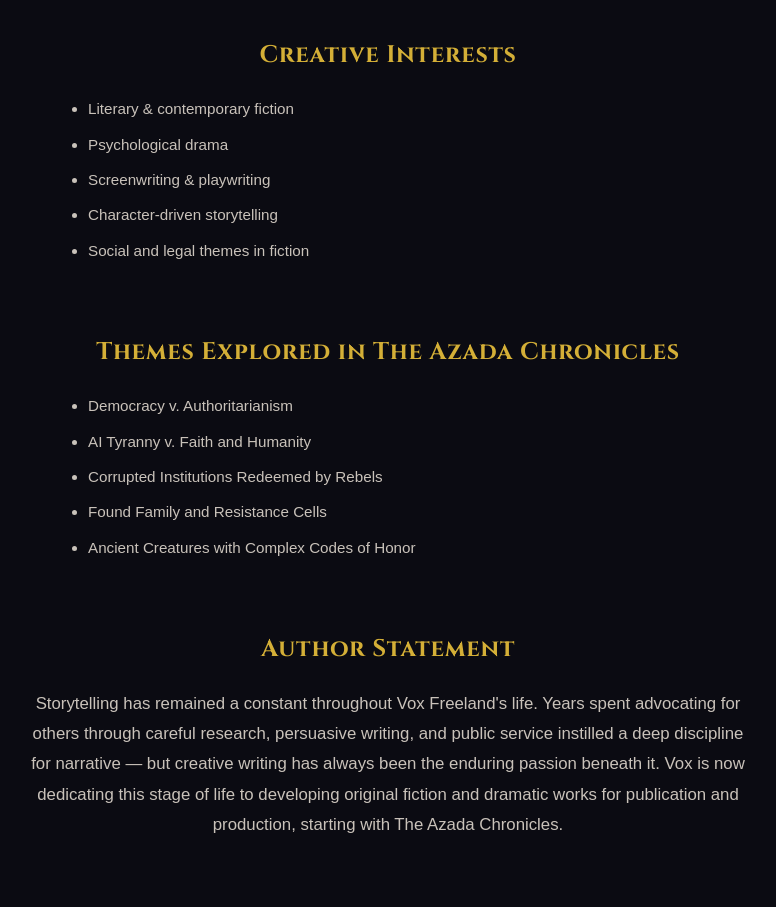
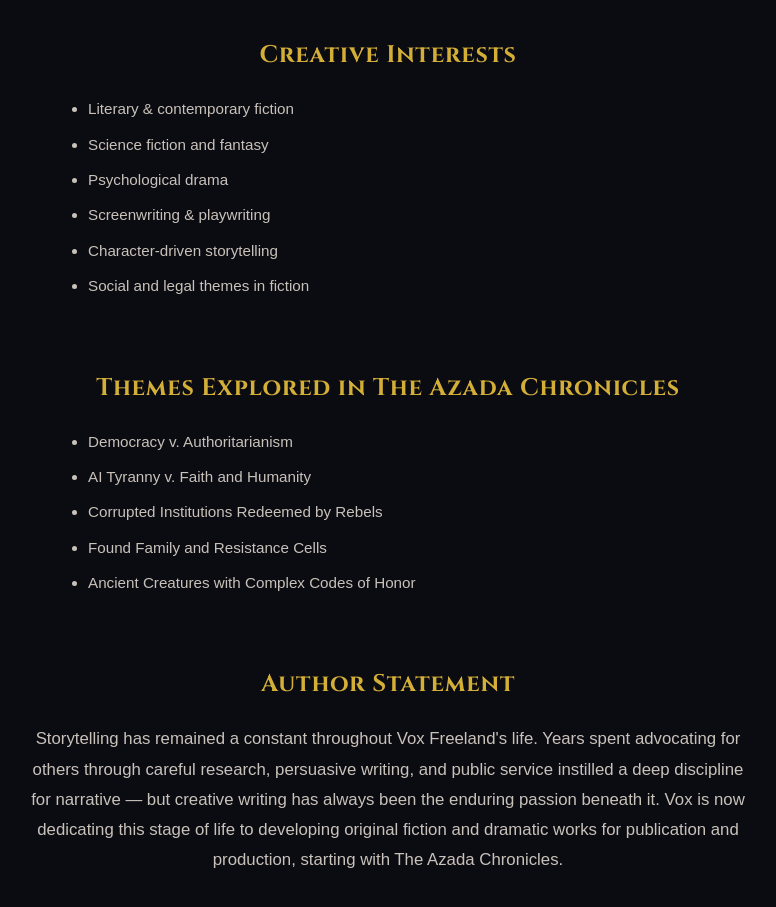
Before and after one commit to Vox-Freeland/unofficial-voxfreeland-page, a React (Vite) app: page /about in a window 1280 px wide. Shown: the part 840-1747 px from the top of the page, without its empty margins (252-1028 px from the left). Built offline with nearby package versions, Linux system fonts and the light colour scheme.

Commit message:
Lit Interest Update

```diff
--- a/src/pages/About.jsx
+++ b/src/pages/About.jsx
@@ -42,6 +42,7 @@ export default function About() {
         <h2>Creative Interests</h2>
         <ul className="settling-list">
           <li>Literary &amp; contemporary fiction</li>
+          <li>Science fiction and fantasy</li>
           <li>Psychological drama</li>
           <li>Screenwriting &amp; playwriting</li>
           <li>Character-driven storytelling</li>
```
